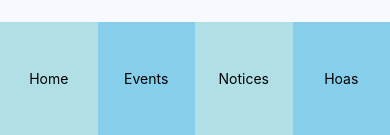
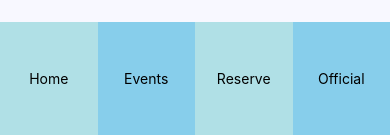
Before and after one commit to thureson/4uni-app, a React Native app: screen / in a window 390 px wide. Shown: the part 709-844 px from the top of the page. Built offline with nearby package versions, Linux system fonts and the light colour scheme.

Commit message:
Stuff renamed

```diff
--- a/App.js
+++ b/App.js
@@ -9,8 +9,8 @@ export default class App extends React.Component {
     this.state = { page: 'home' };
     this._onHomeButtonPress = this._onHomeButtonPress.bind(this);
     this._onEventsButtonPress = this._onEventsButtonPress.bind(this);
-    this._onNoticesButtonPress = this._onNoticesButtonPress.bind(this);
-    this._onHoasButtonPress = this._onHoasButtonPress.bind(this);
+    this._onReservationsButtonPress = this._onReservationsButtonPress.bind(this);
+    this._onOfficialButtonPress = this._onOfficialButtonPress.bind(this);
   }
   _onHomeButtonPress() {
     this.setState({page: 'home'});
@@ -20,12 +20,12 @@ export default class App extends React.Component {
     this.setState({page: 'events'});
   }
 
-  _onNoticesButtonPress() {
-    this.setState({page: 'notices'});
+  _onReservationsButtonPress() {
+    this.setState({page: 'reservations'});
   }
 
-  _onHoasButtonPress() {
-    this.setState({page: 'hoas'});
+  _onOfficialButtonPress() {
+    this.setState({page: 'official'});
   }
 
   render() {
@@ -51,8 +51,8 @@ export default class App extends React.Component {
         <View style={{flex: 1}}>
           <NavBar onHomeButtonPress={this._onHomeButtonPress}
                   onEventsButtonPress={this._onEventsButtonPress}
-                  onNoticesButtonPress={this._onNoticesButtonPress}
-                  onHoasButtonPress={this._onHoasButtonPress} />
+                  onReservationsButtonPress={this._onReservationsButtonPress}
+                  onOfficialButtonPress={this._onOfficialButtonPress} />
         </View>
       </View>
     );
--- a/src/Content.js
+++ b/src/Content.js
@@ -1,6 +1,6 @@
 import React from 'react';
 import {View} from 'react-native';
-import {Chat} from './Chat.js';
+import {Feed} from './Feed.js';
 import {Events} from './Events.js';
 
 export class Content extends React.Component {
@@ -8,11 +8,11 @@ export class Content extends React.Component {
     content() {
         switch(this.props.page) {
             case 'home':
-                return <Chat />
+                return <Feed />
             case 'events':
                 return <Events />
             default:
-                return <Chat />
+                return <Feed />
         }
     }
 
--- a/src/Chat.js
+++ b/src/Feed.js
@@ -5,7 +5,7 @@ function getMessagesFromMongo() {
     return fetch()
 }
 
-export class Chat extends React.Component {
+export class Feed extends React.Component {
     render() {
         return (
             <View style={{flex: 5, backgroundColor: 'ghostwhite'}}>
--- a/src/NavBar.js
+++ b/src/NavBar.js
@@ -8,8 +8,8 @@ export class NavBar extends React.Component {
         <View style={{flex: 1, flexDirection: 'row', backgroundColor: 'steelblue'}}>
           <NavButton onButtonPress={this.props.onHomeButtonPress} backcolor='powderblue' texts='Home' />
           <NavButton onButtonPress={this.props.onEventsButtonPress} backcolor='skyblue' texts='Events' />
-          <NavButton onButtonPress={this.props.onNoticesButtonPress} backcolor='powderblue' texts='Notices' />
-          <NavButton onButtonPress={this.props.onHoasButtonPress} backcolor='skyblue' texts='Hoas' />
+          <NavButton onButtonPress={this.props.onReservationsButtonPress} backcolor='powderblue' texts='Reserve' />
+          <NavButton onButtonPress={this.props.onOfficialButtonPress} backcolor='skyblue' texts='Official' />
         </View>
         )
     }
```
